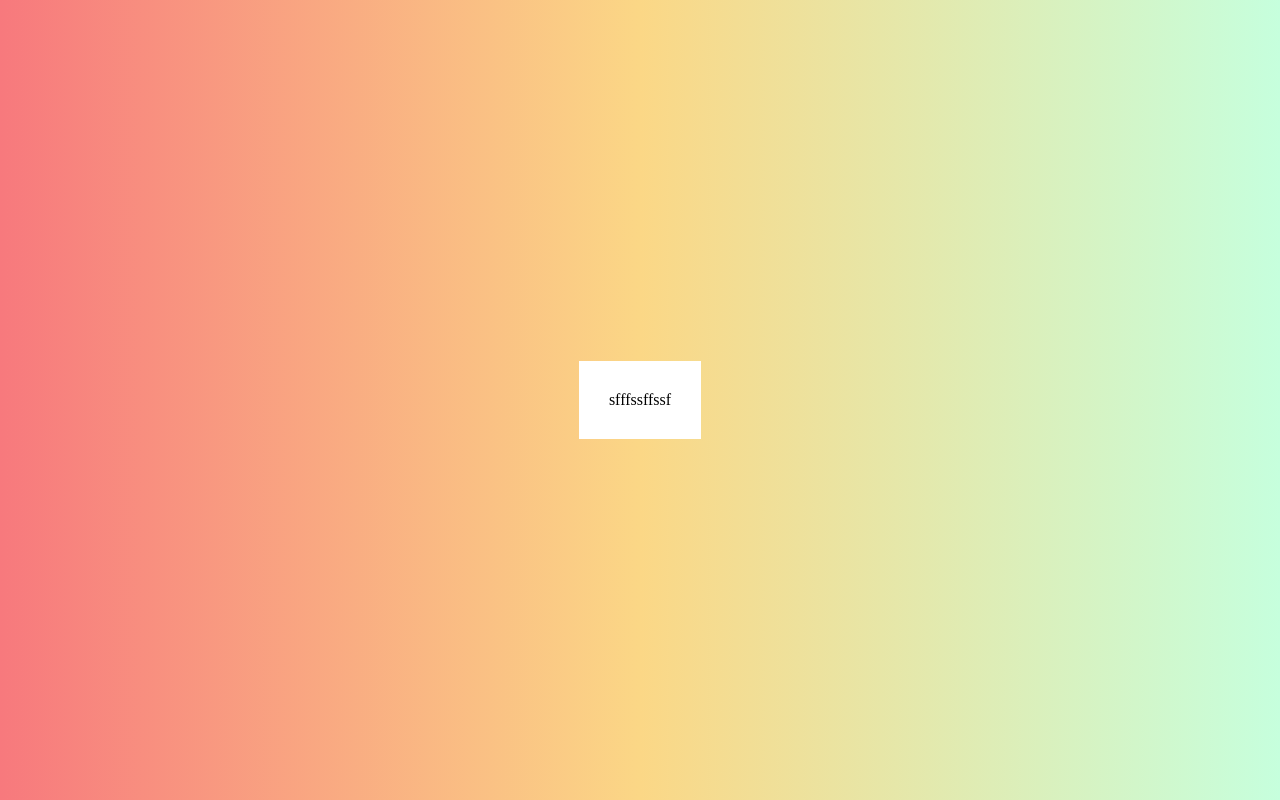
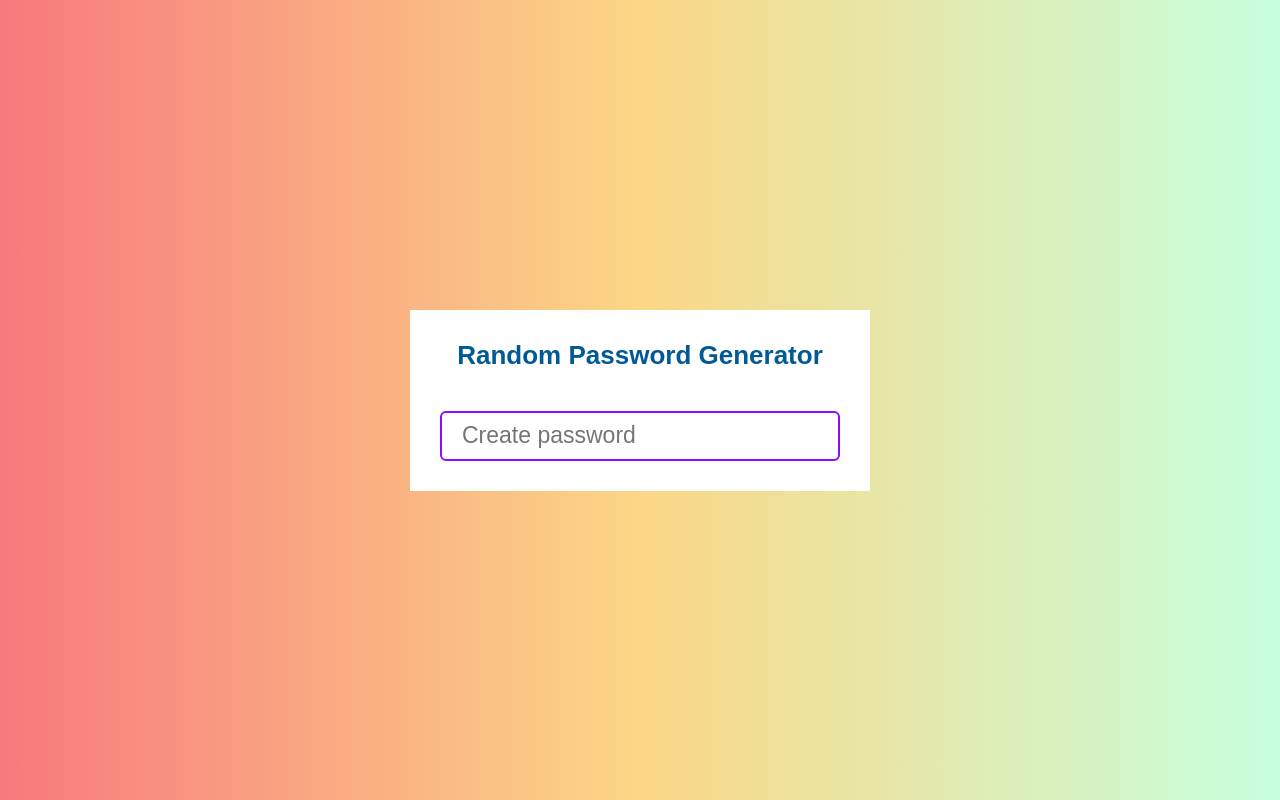
Before and after one commit to KetrinZireael/Random_Password_Generator, a plain HTML site: page index.html in a window 1280 px wide. Drawn offline with Linux system fonts and the light colour scheme.

Commit message:
Add placeholder + style

```diff
--- a/css/style.css
+++ b/css/style.css
@@ -30,3 +30,27 @@ body {
   padding-top: 30px;
   padding: 30px;
 }
+
+.box h2 {
+  margin-bottom: 40px;
+  text-align: center;
+  font-size: 26px;
+  color: #015a96;
+  font-family: sans-serif;
+}
+
+input {
+  padding: 20px;
+  user-select: none;
+  height: 50px;
+  width: 400px;
+  border-radius: 6px;
+  border: none;
+  border: 2px solid #8d0cf7;
+  outline: none;
+  font-size: 22px;
+}
+
+input::placeholder {
+  font-size: 23px;
+}
--- a/index.html
+++ b/index.html
@@ -7,7 +7,10 @@
     <title>Random Password Generator</title>
   </head>
   <body>
-    <div class="box">sfffssffssf</div>
+    <div class="box">
+      <h2>Random Password Generator</h2>
+      <input type="text" name="" placeholder="Create password" id="password" />
+    </div>
     <script src="js/main.js"></script>
   </body>
 </html>
```
